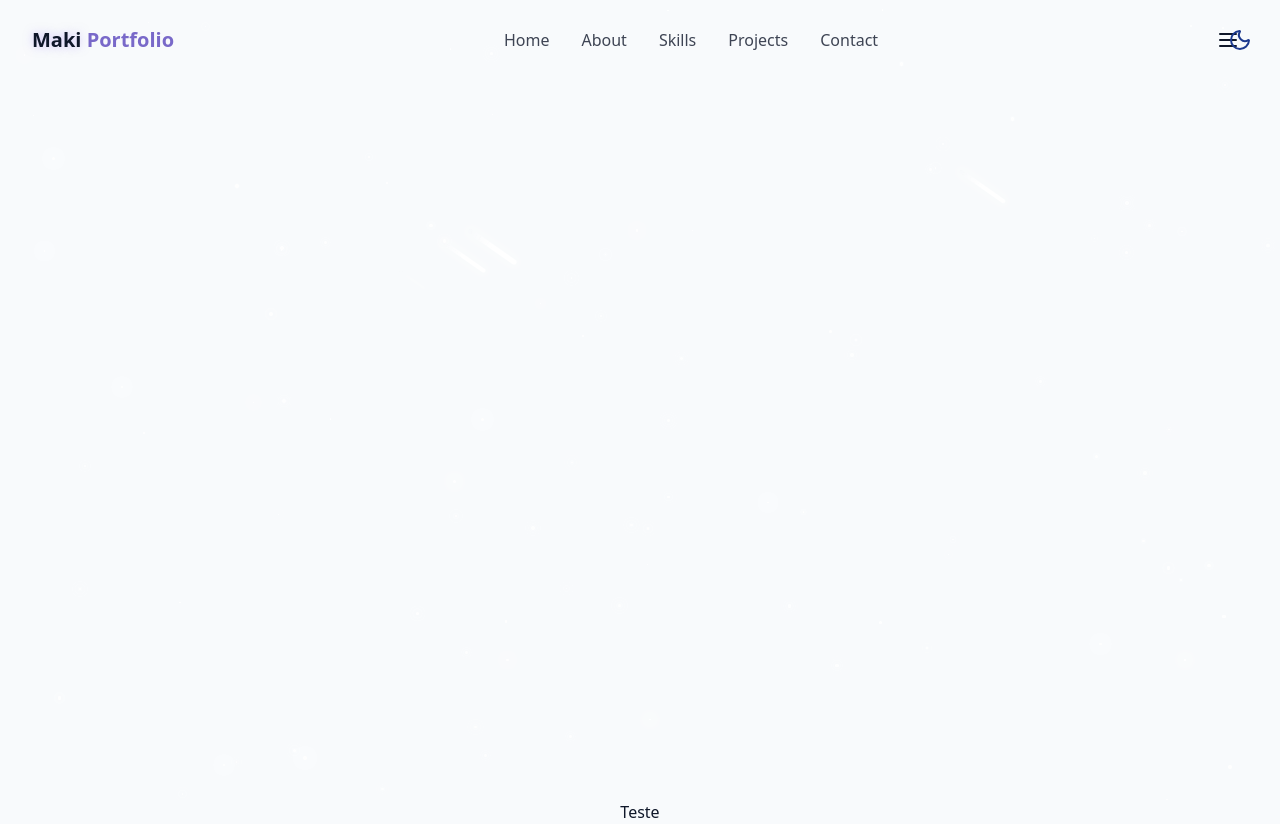
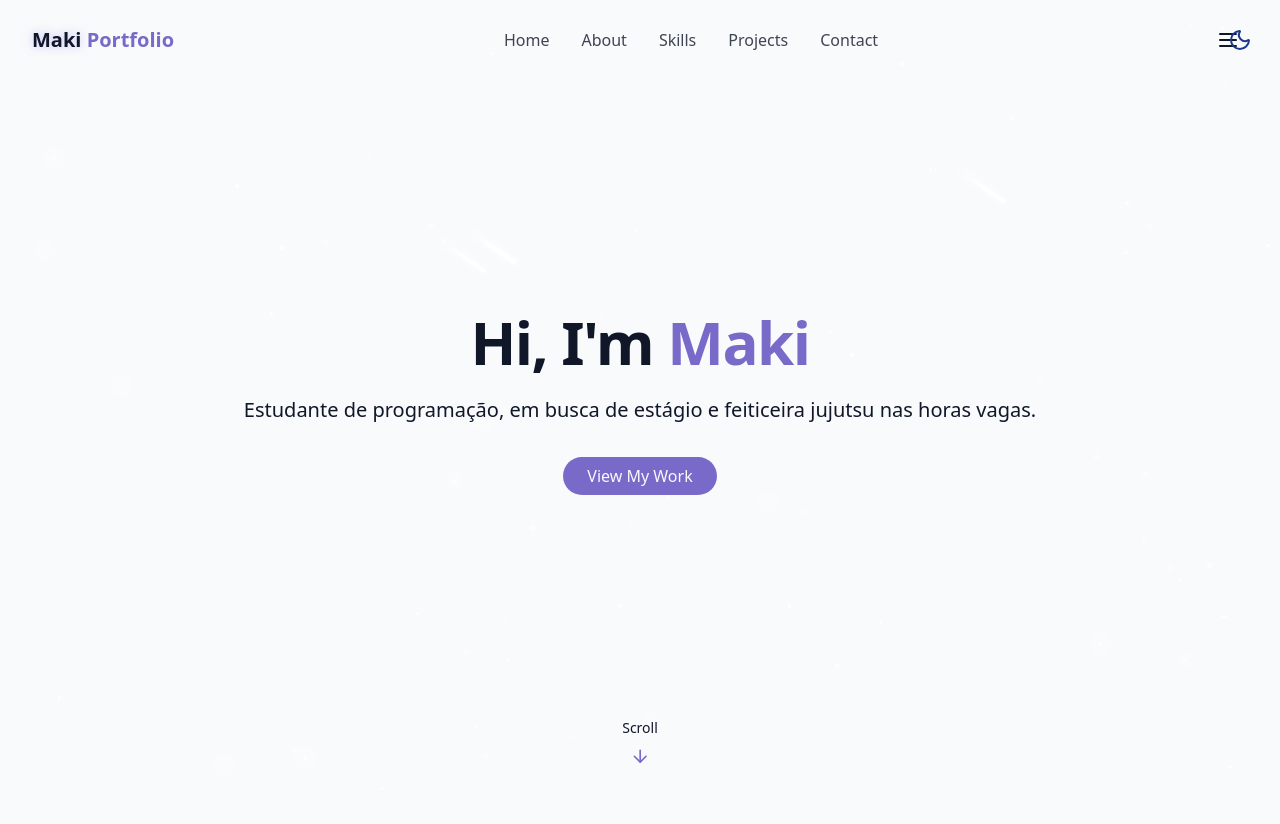
Before and after one commit to renatarsilva/meu-site, a React (Vite) app: page / in a window 1280 px wide. After the commit the page ends 800 px from the top, so only its background shows below. Built offline with nearby package versions, Linux system fonts and the light colour scheme.

Commit message:
feat: HeroSection

```diff
--- a/src/App.jsx
+++ b/src/App.jsx
@@ -11,7 +11,6 @@
           <Route path="*" element={<NotFound />} />
         </Routes>
       </BrowserRouter>
-      <p>Teste</p>
     </>
   );
 }
--- /dev/null
+++ b/src/components/HeroSection.jsx
@@ -0,0 +1,36 @@
+import { ArrowDown } from "lucide-react";
+
+export const HeroSection = () => {
+  return (
+    <section
+      id="hero"
+      className="relative min-h-screen flex flex-col items-center justify-center px-4"
+    >
+      <div className="container max-w-4xl mx-auto text-center z-10">
+        <div className="space-y-6">
+          <h1 className="text-4xl md:text-6xl font-bold tracking-tight">
+            <span className="opacity-0 animate-fade-in">Hi, I'm </span>
+            <span className="text-primary opacity-0 animate-fade-in-delay-1">
+              Maki
+            </span>
+          </h1>
+
+          <p className="text-lg md:text-xl text-muted-foreground max-2-2xl mx-auto opacity-0 animate-fade-in-delay-3">
+            Estudante de programação, em busca de estágio e feiticeira jujutsu
+            nas horas vagas.
+          </p>
+
+          <div className="pt-4 opacity-0 animate-fade-in-delay-4">
+            <a href="#projects" className="cosmic-button">
+              View My Work
+            </a>
+          </div>
+        </div>
+      </div>
+      <div className="absolute bottom-8 left-1/2 transform -translate-x-1/2 flex flex-col items-center animate-bounce">
+        <span className="text-sm text-muted-foreground mb-2">Scroll</span>
+        <ArrowDown className="h-5 w-5 text-primary" />
+      </div>
+    </section>
+  );
+};
--- a/src/pages/Home.jsx
+++ b/src/pages/Home.jsx
@@ -1,6 +1,7 @@
 import { ThemeToggle } from "../components/ThemeToggle";
 import { StarBackground } from "../components/Starbackground";
 import { Navbar } from "../components/Navbar";
+import { HeroSection } from "../components/HeroSection";
 
 export const Home = () => {
   return (
@@ -8,6 +9,9 @@
       <ThemeToggle />
       <StarBackground />
       <Navbar />
+      <main>
+        <HeroSection />
+      </main>
     </div>
   );
 };
```
